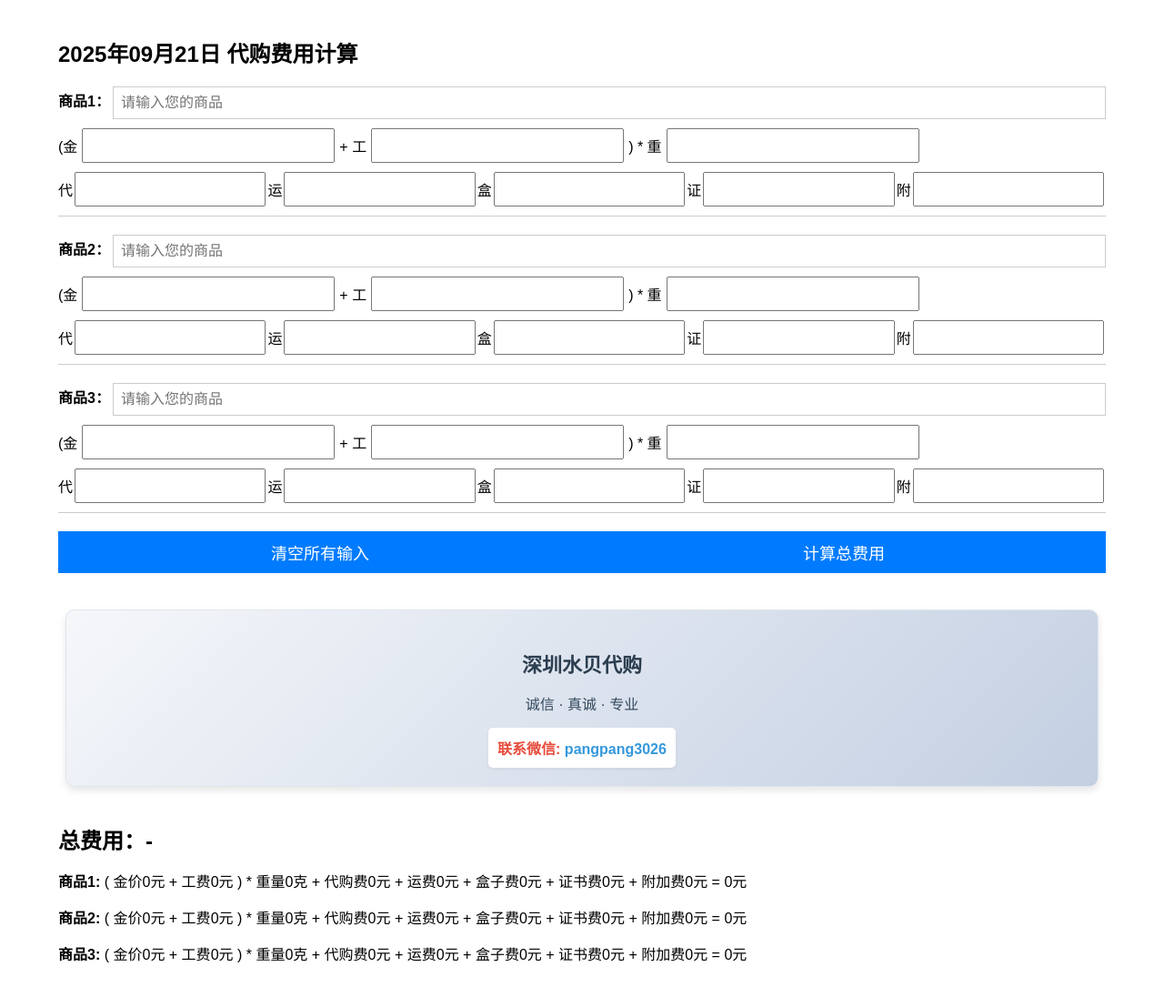
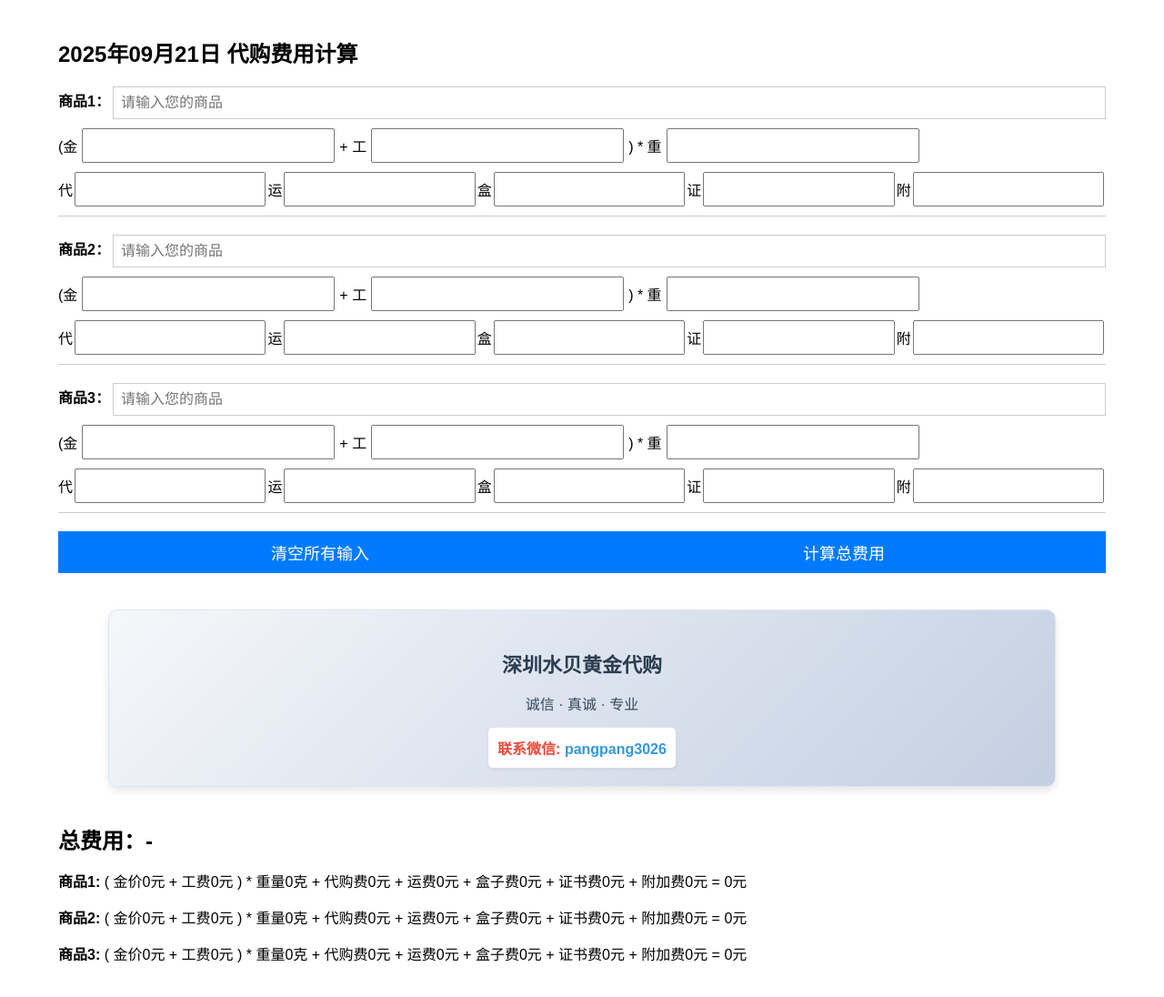
Before and after one commit to zouchangzhen/pangpang, a plain HTML site: page index.html in a window 1280 px wide. Shown: the whole page at 91% size. Drawn offline with Linux system fonts and the light colour scheme.

Commit message:
Update index.html
更新dd

```diff
--- a/index.html
+++ b/index.html
@@ -197,9 +197,10 @@
             border-radius: 10px;
             text-align: center;
             box-shadow: 0 4px 8px rgba(0,0,0,0.1);
-            width: 95%;  /* 修改为95%宽度 */
+            width: 90%;  /* 调整为90%宽度 */
+            max-width: 1000px;  /* 添加最大宽度限制 */
             border: 1px solid #e0e6ed;">
-    <h3 style="color: #2c3e50; margin-bottom: 10px; font-size: 22px;">深圳水贝代购</h3>
+    <h3 style="color: #2c3e50; margin-bottom: 10px; font-size: 22px;">深圳水贝黄金代购</h3>
     <p style="color: #34495e; font-size: 16px; margin-bottom: 15px;">诚信 · 真诚 · 专业</p>
     <div style="background-color: #fff;
                 padding: 10px;
```
